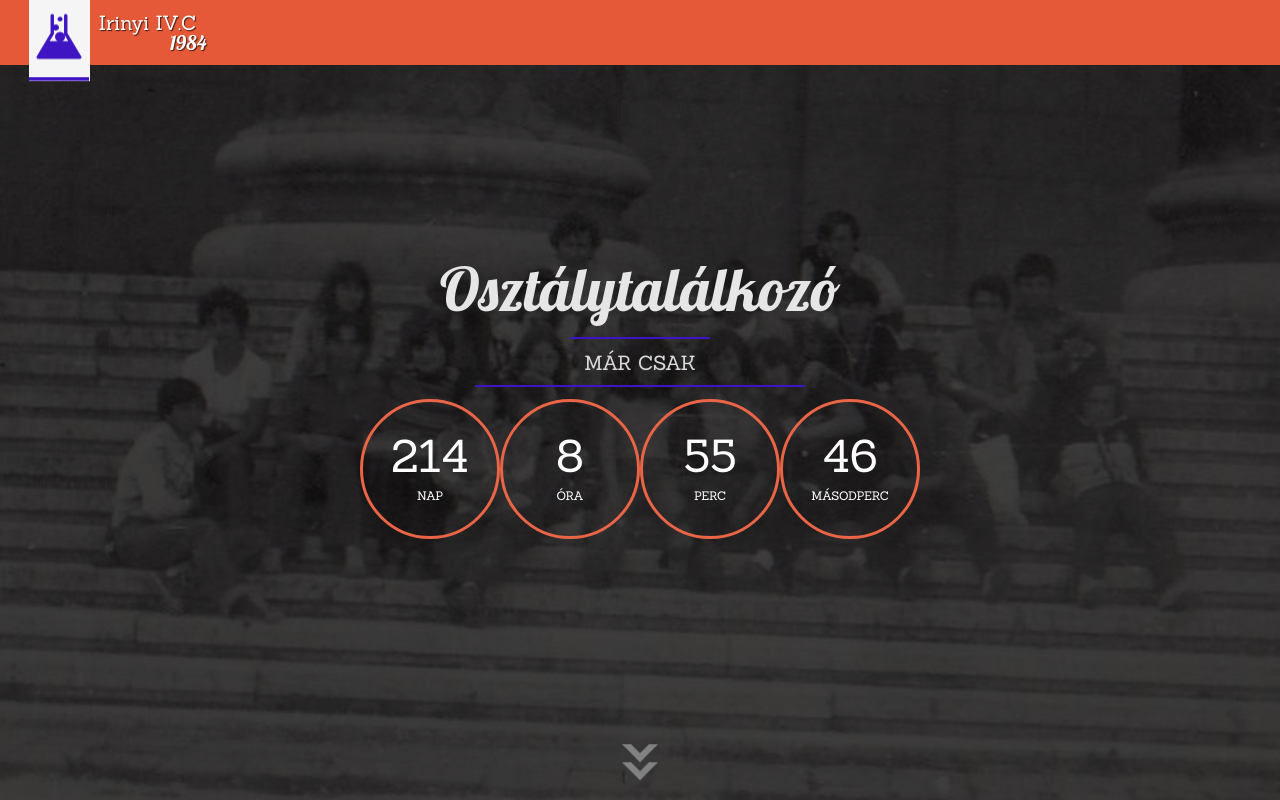
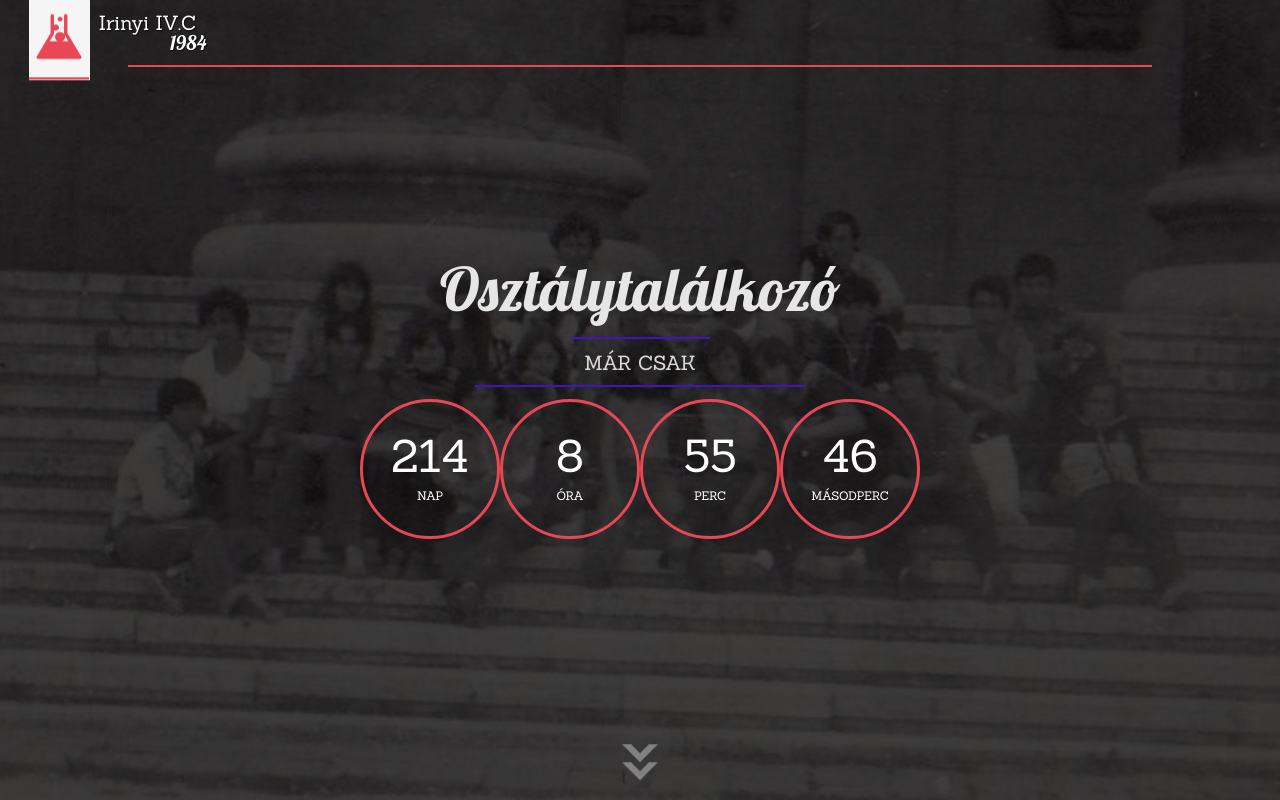
Before and after one commit to irinyi1984-4c/irinyi1984-4c.github.io, a website: page index.html in a window 1280 px wide. Shown: the top 800 px of the page. Drawn offline with nearby package versions, Linux system fonts and the light colour scheme; some packages are replaced by stand-ins of ours.

Commit message:
Change color theme

```diff
--- a/css/styles.css
+++ b/css/styles.css
@@ -31,26 +31,42 @@ body {
   top: 0;
   left: 0;
   background-color: rgba(255, 97, 59, 0.88);
-  background-color: #e55938;
+  background-color: #110F18;
   z-index: 999;
-  padding-left: 40px;
+  transition: all .25s ease;
 }
 .site-header:after {
+  width: 0%;
   content: "";
   display: block;
-  position: absolute;
-  height: 100%;
-  background-color: #3f14c3;
+  margin: 0 auto;
+  border-top: 2px solid #e84855;
+  bottom: 2px;
+  transition: all .25s ease;
+  z-index: 1;
+  position: relative;
+}
+.site-header.top {
+  background-color: transparent;
+}
+.site-header.top:after {
+  width: 80%;
+}
+.site-header.top .info:after {
+  width: 17rem;
+}
+.site-header.top .logo {
+  transform: scale(1.2) translateY(5px) translateX(-5px);
 }
 .site-header .logo {
   display: inline-block;
   height: 100%;
   background-color: #F5F5F5;
-  border-bottom: 3px solid #3f14c3;
+  border-bottom: 2px solid #e84855;
   transition: all .2s ease;
-}
-.site-header .logo.top {
-  transform: scale(1.2) translateY(5px) translateX(-5px);
+  margin-left: 40px;
+  position: relative;
+  z-index: 0;
 }
 .site-header .logo .flask-logo {
   width: 50px;
@@ -59,7 +75,7 @@ body {
   top: 6px;
 }
 .site-header .logo .flask-logo path {
-  fill: #3f14c3;
+  fill: #e84855;
 }
 .site-header .info {
   display: inline-block;
@@ -69,6 +85,15 @@ body {
   color: white;
   line-height: 20px;
   text-shadow: 1px 1px 1px rgba(0, 0, 0, 0.7);
+}
+.site-header .info:after {
+  display: block;
+  margin: 0 auto;
+  border-top: 2px solid #3f14c3;
+  position: absolute;
+  bottom: 0;
+  width: 0rem;
+  transition: all .25s ease;
 }
 .site-header .info span {
   display: block;
@@ -153,7 +178,7 @@ body {
   padding: 20px;
 }
 .header-wr .header .container .row .time-wr {
-  border: 3px solid #e96546;
+  border: 3px solid #e84855;
   border-radius: 50%;
   display: inline-block;
   width: 140px;
--- a/js/scripts.js
+++ b/js/scripts.js
@@ -142,10 +142,10 @@ $(document).ready(function() {
 
   var loaded = false;
   var isTop = $(document).scrollTop() <= 10;
-  var logo = $($('.logo')[0]);
+  var header = $($('.site-header')[0]);
 
   if (isTop) {
-    logo.addClass('top');
+    header.addClass('top');
   }
 
   $(document).scroll(function() {
@@ -155,10 +155,10 @@ $(document).ready(function() {
     }
     if (isTop && $(document).scrollTop() > 10) {
       isTop = false;
-      logo.removeClass('top');
+      header.removeClass('top');
     } else if (!isTop && $(document).scrollTop() <= 10) {
       isTop = true;
-      logo.addClass('top');
+      header.addClass('top');
     }
 
   })
--- a/less/main.less
+++ b/less/main.less
@@ -16,8 +16,11 @@ body {
     }
 }
 
-@main-color: #E96546;
+@main-color: #84DCC6;
 @sec-color: #3F14C3;
+@main-color: #E84855;
+@header-color: @sec-color;
+@header-color: @main-color;
 .site-header {
     position: fixed;
     height: 65px;
@@ -25,32 +28,55 @@ body {
     top: 0;
     left: 0;
     background-color: rgba(255, 97, 59, 0.88);
-    background-color: rgba(229, 89, 56, 1);
+    background-color: #110F18;
     z-index: 999;
-    padding-left: 40px;
+    transition: all .25s ease;
     &:after {
+        width: 0%;
         content: "";
         display: block;
-        position: absolute;
-        height: 100%;
-        background-color: @sec-color;
+        margin: 0 auto;
+        border-top: 2px solid @header-color;
+        bottom: 2px;
+        transition: all .25s ease;
+        z-index: 1;
+        position: relative;
+    }
+    &.top {
+        background-color: transparent;
+        &:after {
+            width: 80%;
+        }
+        .info {
+            &:after {
+                width: 17rem;
+            }
+        }
+        .logo {
+            transform: scale(1.2) translateY(5px) translateX(-5px);
+            .flask-logo {
+                path {
+                    // fill: @sec-color;
+                }
+            }
+        }
     }
     .logo {
         display: inline-block;
         height: 100%;
         background-color: #F5F5F5;
-        border-bottom: 3px solid @sec-color;
+        border-bottom: 2px solid @main-color;
         transition: all .2s ease;
-        &.top {
-            transform: scale(1.2) translateY(5px) translateX(-5px);
-        }
+        margin-left: 40px;
+        position: relative;
+        z-index: 0;
         .flask-logo {
             width: 50px;
             height: 50px;
             position: relative;
             top: 6px;
             path {
-                fill: @sec-color;
+                fill: @main-color;
             }
         }
     }
@@ -62,6 +88,16 @@ body {
         color: white;
         line-height: 20px;
         text-shadow: 1px 1px 1px rgba(0, 0, 0, 0.7);
+        &:after {
+            // content: "";
+            display: block;
+            margin: 0 auto;
+            border-top: 2px solid @sec-color;
+            position: absolute;
+            bottom: 0;
+            width: 0rem;
+            transition: all .25s ease;
+        }
         span {
             display: block;
         }
```
